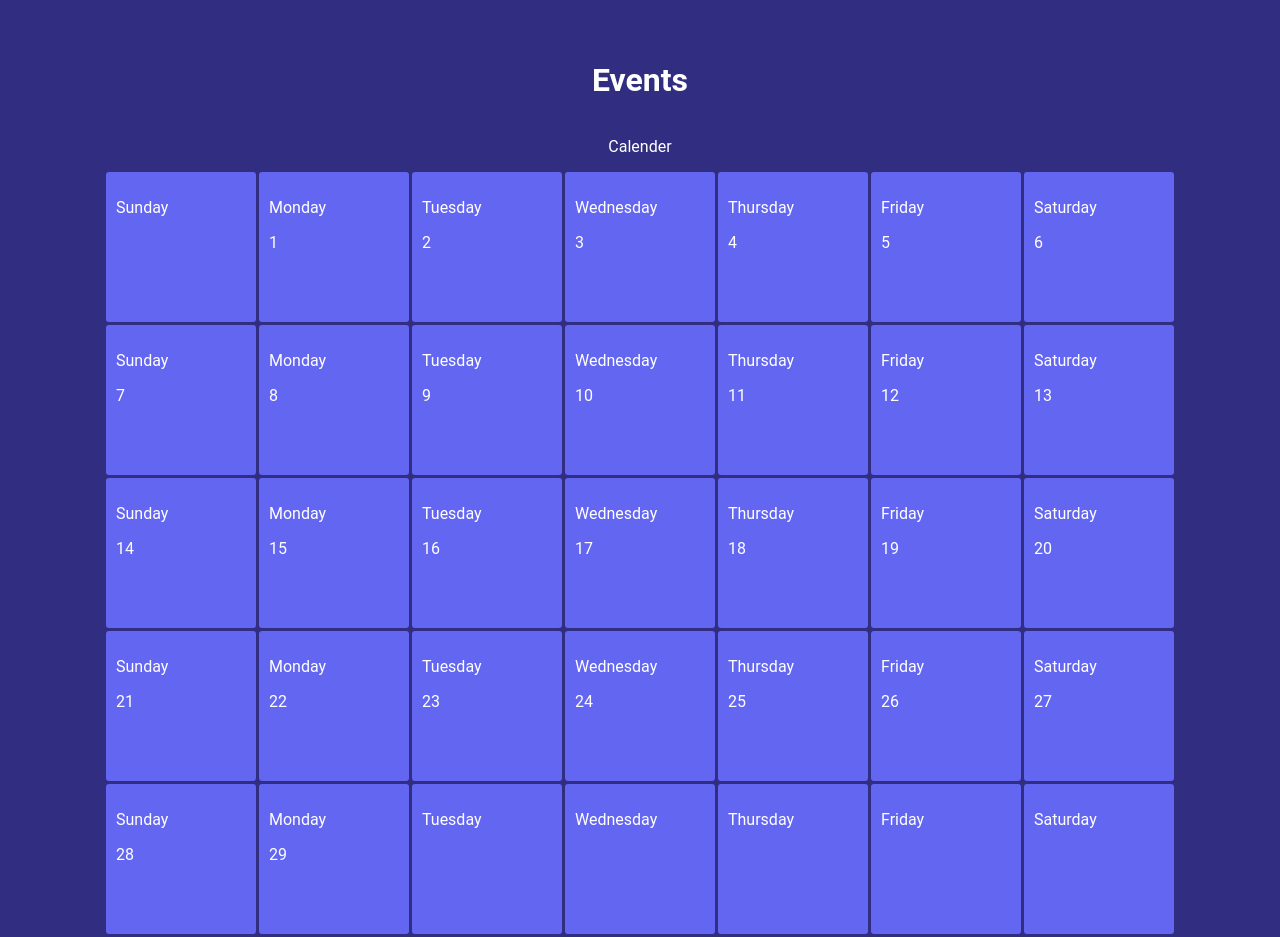
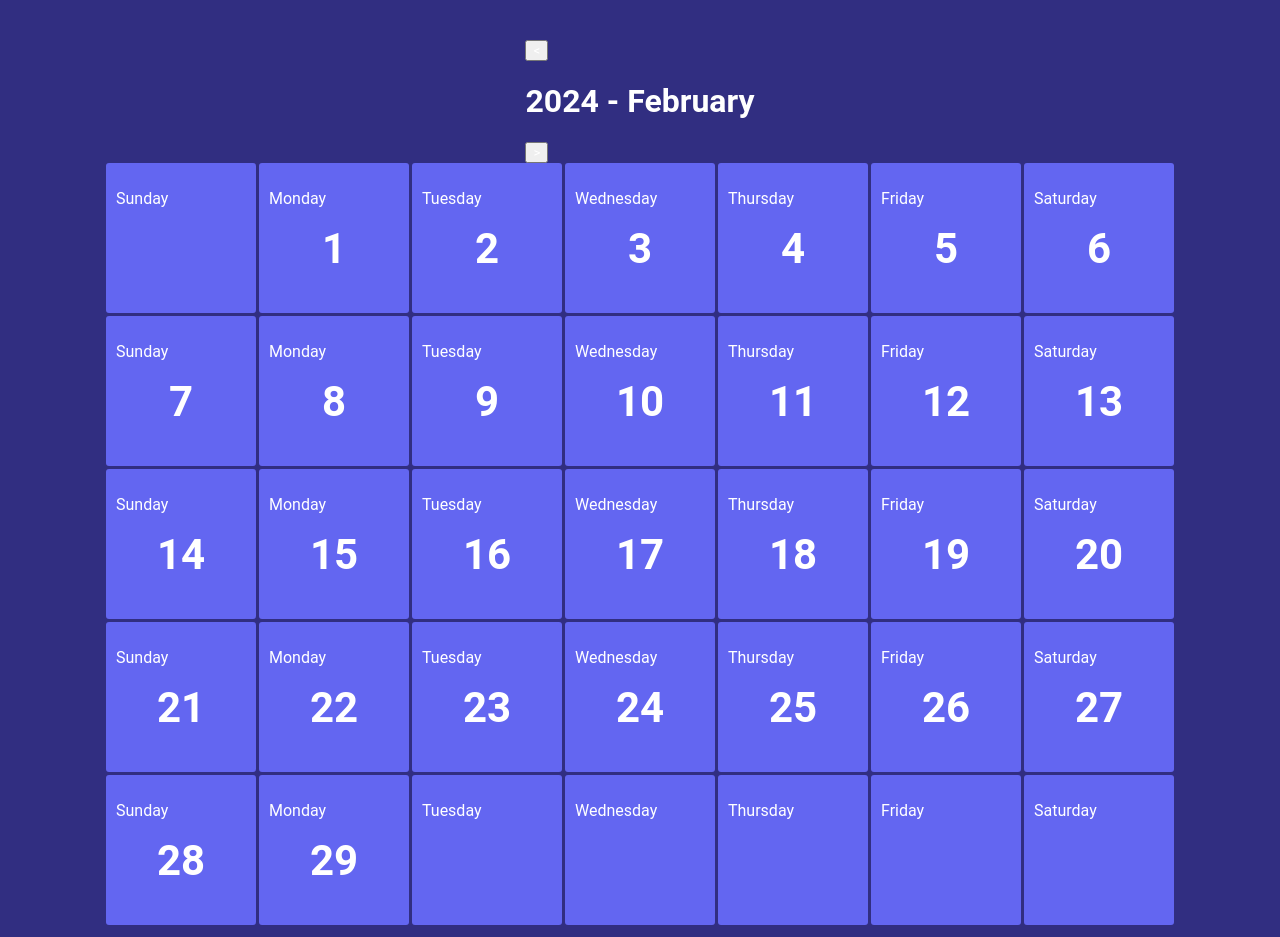
Before and after one commit to Flashggordon/Event_Calender, a plain HTML site: page index.html in a window 1280 px wide. Drawn offline with Linux system fonts and the light colour scheme.

Commit message:
calender changing months

```diff
--- a/app.css
+++ b/app.css
@@ -37,3 +37,9 @@
         background-color: #4f46e5;
 
      }
+     .day-number{
+        font-size: 42px;
+        font-weight: bold;
+        text-align: center;
+        margin: 0;
+     }
--- a/app.js
+++ b/app.js
@@ -1,6 +1,7 @@
 const calender = document.getElementById("calender");
-
-const months = [ "January",
+const monthEl = document.getElementById("month");
+const months = [
+  "January",
   "February",
   "March",
   "April",
@@ -11,15 +12,18 @@ const months = [ "January",
   "September",
   "October",
   "November",
-           "December" ];
+  "December",
+];
 
-           const days = ["Sunday",
+const days = [
+  "Sunday",
   "Monday",
   "Tuesday",
   "Wednesday",
   "Thursday",
   "Friday",
-                "Saturday"];
+  "Saturday",
+];
 
 const today = new Date();
 let currentMonth = today.getMonth();
@@ -56,7 +60,8 @@ theFirst.setFullYear(year);
 
   const theFirstDayOfWeek = theFirst.getDay();
   const monthName = months[month];
-const monthWtihYear = `${year}  - ${month}`;
+  const monthWtihYear = `${year}  - ${monthName}`;
+  monthEl.innerText = monthWtihYear;
   const daysInMonth = new Date(year, month + 1, 0).getDate();
 
   let dayCounter = 1;
@@ -64,12 +69,31 @@ for (let i = 0; i < dayElements.length; i++) {
     const day = dayElements[i];
 
     const dayNumber = day.querySelector(".day-number");
-    if (i >= theFirstDayOfWeek && dayCounter <= daysInMonth){
+    if (i >= theFirstDayOfWeek && dayCounter <= daysInMonth) {
       dayNumber.innerText = dayCounter;
       dayCounter++;
+    } else {
+      dayNumber.innerText = "";
     }
   }
 };
+const previousMonth= () => {
+    if (currentMonth === 0) {
+        currentMonth = 12;
+        currentYear--;
+    }
+    updateCalender(--currentMonth , currentYear);
+};
+
+const nextMonth = () => {
+    if (currentMonth === 11) {
+        currentMonth = -1;
+        currentYear++;
+    }
+
+    updateCalender(++currentMonth , currentYear);
+};
+
 
 drawBlankCalender();
-updateCalender(currentMonth, currentYear,);
+updateCalender(currentMonth, currentYear);
--- a/index.html
+++ b/index.html
@@ -9,9 +9,11 @@
 <body>
 
     <div class="container">
-        <div class="header"></div>
-        <h1>Events</h1>
-        <p>Calender</p>
+        <div class="header">
+       <button class="navigation" onclick="previousMonth()">&lt;</button>
+       <h1 id="month"></h1>
+         <button class="navigation" onclick="nextMonth()">&gt;</button>
+        </div>
         <div id="calender"></div>
     </div>
 
```
Lines whose indentation alone changed are shown as unchanged.
